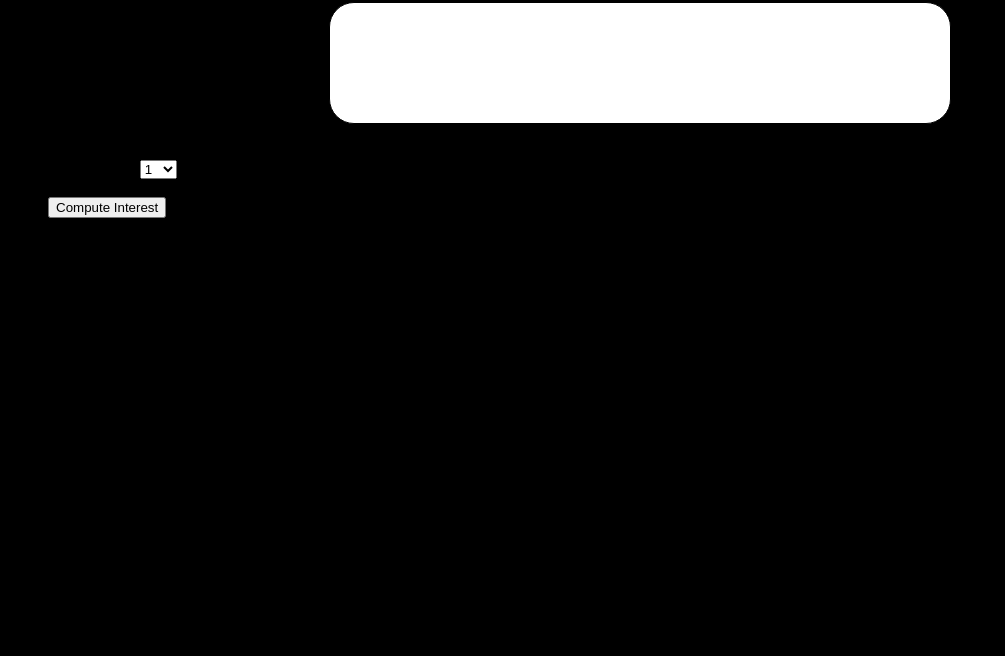
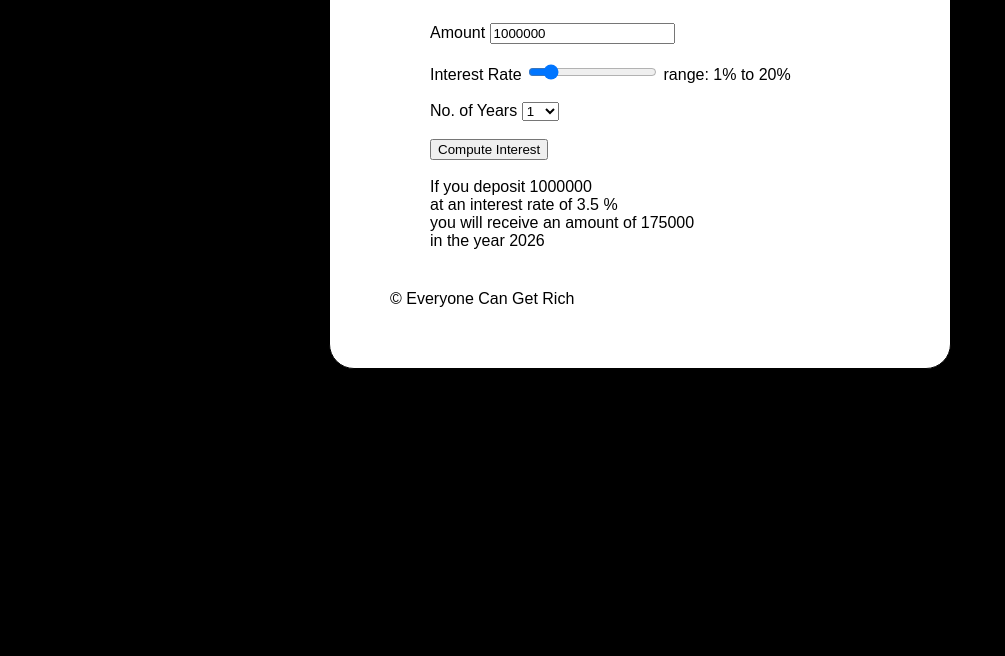
Before and after one commit to aescotom/fp_simple_interest_calculator, a plain HTML site: page index.html in a window 1280 px wide. Shown: the part 144-800 px from the top of the page, without its empty margins (0-1005 px from the left). Drawn offline with Linux system fonts and the light colour scheme.

Commit message:
Update index.html

```diff
--- a/index.html
+++ b/index.html
@@ -1,4 +1,5 @@
 <html>
+ <div id=interest_calculator_container>
     <head>
     <script src="script.js"></script>
     <link rel="stylesheet" href="style.css">
@@ -14,7 +15,6 @@
             <label for="interest_rate">Interest Rate </label>
             <input onchange="update_string()" type="range" min="1" max="20" step=0.5 value=3.5 id="interest_rate" name="interest_rate">
             <label for="interest_rate"> range: 1% to 20% </label>
-            <div id=interest_rate_container></div>
             <br>
             <br>
             <label for="number_of_years">No. of Years </label>
@@ -45,8 +45,7 @@
             <br>
             <label>in the year 2026</label>
         </form>
-        </form>
-            <label>© Everyone Can Get Rich </label>
-        </form>
+        <label>© Everyone Can Get Rich </label>
     </body>
+ </div>
 </html>
```
